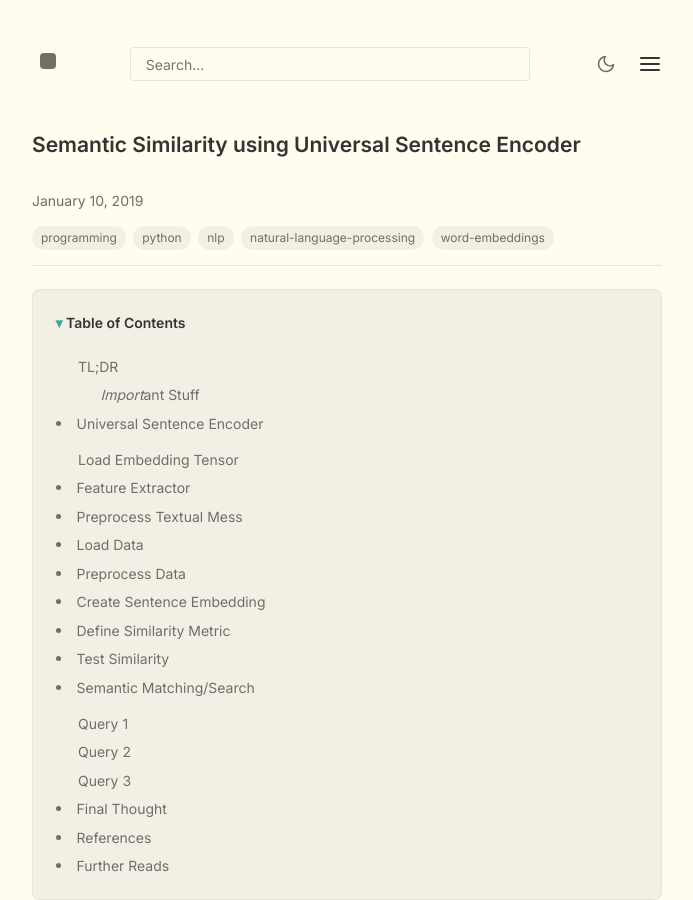
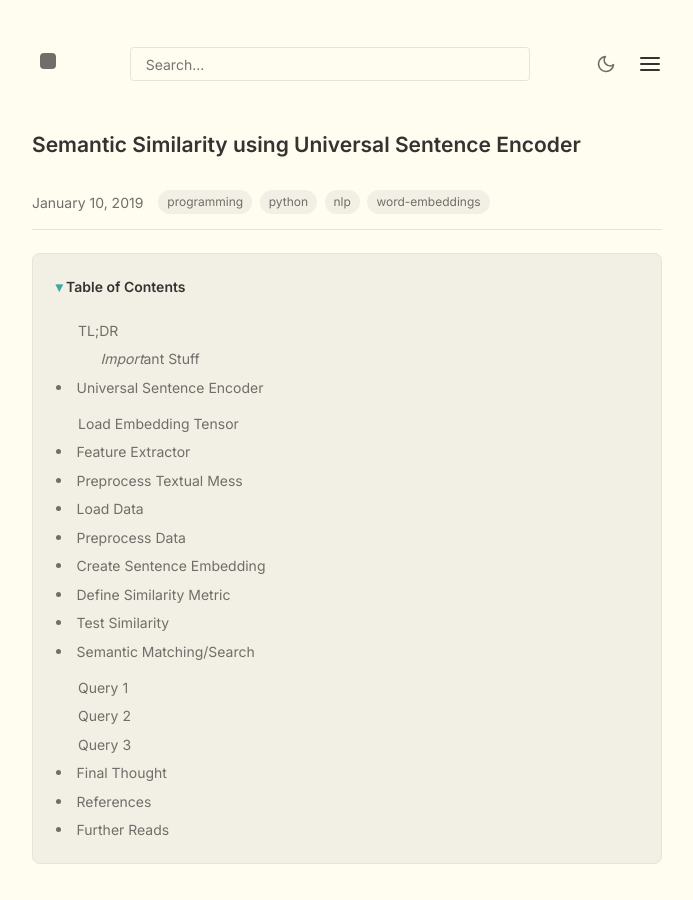
Before and after one commit to NISH1001/NISH1001.github.io, a Jekyll site: the page built from _posts/2019-01-10-universal-sentence-encoder-semantic-search.markdown, in a window 1280 px wide and 900 px high. Shown: the whole window, without its empty margins (293-986 px from the left). Built offline with Jekyll 4.4.1, drawn with Linux system fonts in a browser that asks for light colours; some of the changed text lies outside the part shown.

Commit message:
Merge nlp tags

```diff
--- a/_posts/2018-11-13-thought-analysis.markdown
+++ b/_posts/2018-11-13-thought-analysis.markdown
@@ -4,7 +4,7 @@ title:  "A Boring Analysis of My Thoughts"
 date:   2018-11-13 00:01:00 +0545
 last_edited_on:   2018-11-14 00:01:20 +0545
 categories: programming
-tags: programming machine-learning natural-language-processing word2vec
+tags: programming machine-learning nlp word2vec
 subtitle: "I have analyzed all of my blog posts from medium"
 comments: true
 header-img: img/post-headers/2018-11-13-thought-analysis.png"
--- a/_posts/2019-01-10-universal-sentence-encoder-semantic-search.markdown
+++ b/_posts/2019-01-10-universal-sentence-encoder-semantic-search.markdown
@@ -4,7 +4,7 @@ title:  "Semantic Similarity using Universal Sentence Encoder"
 date:   2019-01-10 00:01:00 +0545
 last_edited_on:   2019-03-11 00:03:20 +0545
 categories: programming
-tags: programming python nlp natural-language-processing word-embeddings
+tags: programming python nlp word-embeddings
 subtitle: "Universal Sentence Encoder is the model for encoding sentences into embedding vectors."
 comments: true
 header-img: "img/post-headers/2019-01-10-universal-sentence-encoder-semantic-search.png"
@@ -456,4 +456,4 @@ For now, UST does fine and BERT is not a necessity.
 - [Code for BERT](https://github.com/google-research/bert){:class="paradox"}
 - [The Illustrated Transfer](https://jalammar.github.io/illustrated-transformer/){:class="paradox"}
 
-#programming #python #nlp #natural-language-processing #word-embeddings
+#programming #python #nlp  #word-embeddings
```
